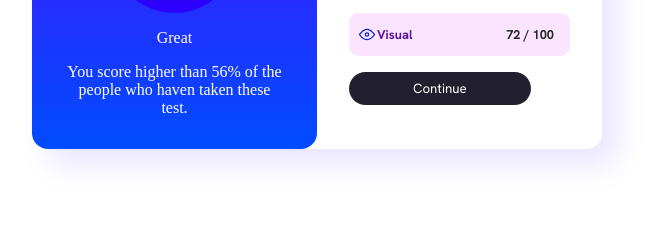
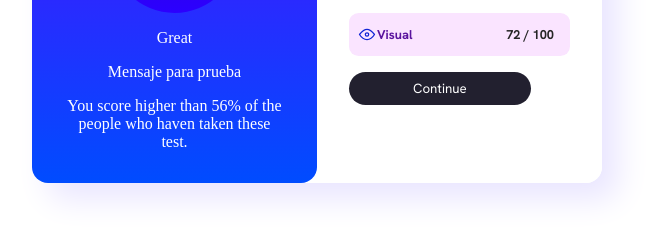
Before and after one commit to RodrigoOsor1o/results-summary-component-main, a plain HTML site: page index.html in a window 1280 px wide. Shown: the part 237-476 px from the top of the page, without its empty margins (323-973 px from the left). Drawn offline with Linux system fonts and the light colour scheme.

Commit message:
Cambio de prueba

```diff
--- a/index.html
+++ b/index.html
@@ -16,6 +16,7 @@
                     <p class="number-76">76 <span class="text"> <br>of 100</span></p>
                 </div>
             <p class="#">Great</p>
+            <p>Mensaje para prueba</p>
             <p>You score higher than 56% of the people who haven taken these test. </p>
             </div>
             <div class="section-summary">
```
